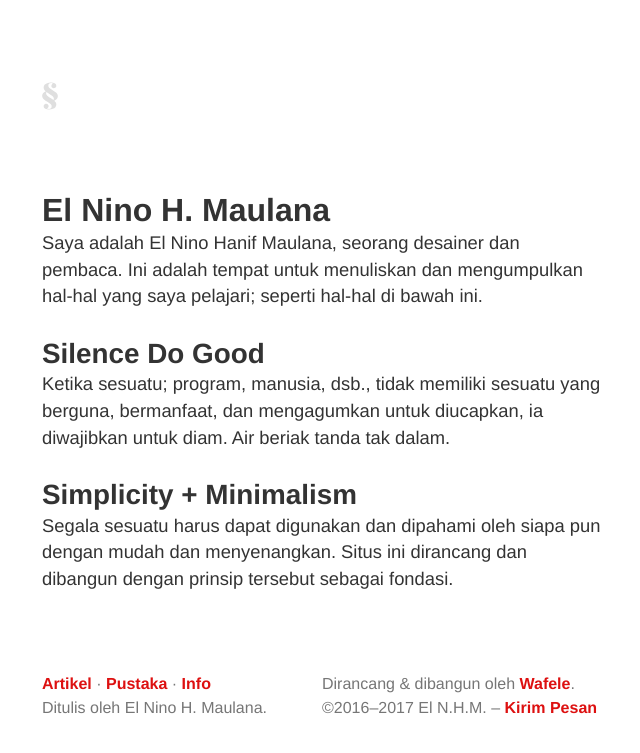
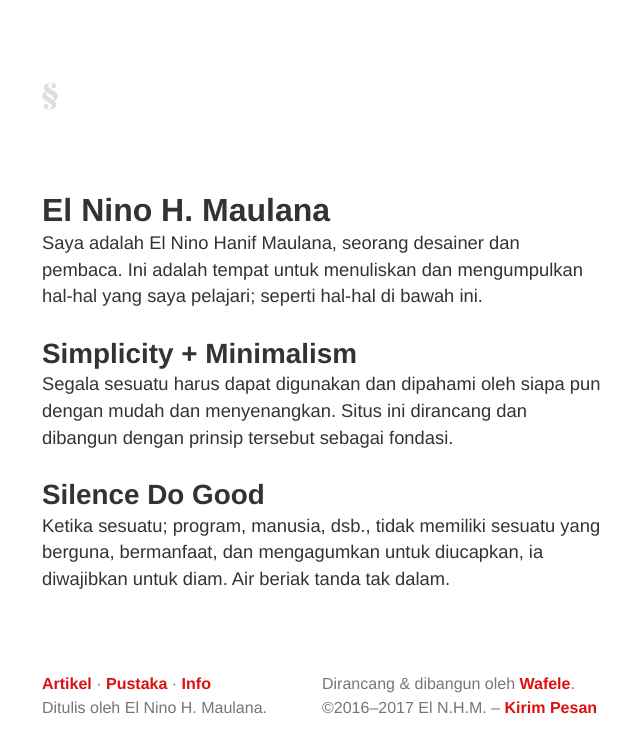
Before and after one commit to tertanda/elnino.github.io, a Jekyll site: the page built from index.md, in a window 1280 px wide. Shown: the top 753 px of the page, without its empty margins (318-958 px from the left). Built offline with Jekyll 4.4.1, drawn with Linux system fonts in a browser that asks for light colours.

Commit message:
First commit.

```diff
--- a/index.md
+++ b/index.md
@@ -8,10 +8,10 @@ meta  : El Nino H. Maulana adalah seorang desainer dan pembaca.
 
 Saya adalah El Nino Hanif Maulana, seorang desainer dan pembaca. Ini adalah tempat untuk menuliskan dan mengumpulkan hal-hal yang saya pelajari; seperti hal-hal di bawah ini.
 
+## Simplicity + Minimalism
+
+Segala sesuatu harus dapat digunakan dan dipahami oleh siapa pun dengan mudah dan menyenangkan. Situs ini dirancang dan dibangun dengan prinsip tersebut sebagai fondasi.
+
 ## Silence Do Good
 
 Ketika sesuatu; program, manusia, dsb., tidak memiliki sesuatu yang berguna, bermanfaat, dan mengagumkan untuk diucapkan, ia diwajibkan untuk diam. Air beriak tanda tak dalam.
-
-## Simplicity + Minimalism
-
-Segala sesuatu harus dapat digunakan dan dipahami oleh siapa pun dengan mudah dan menyenangkan. Situs ini dirancang dan dibangun dengan prinsip tersebut sebagai fondasi.
```
